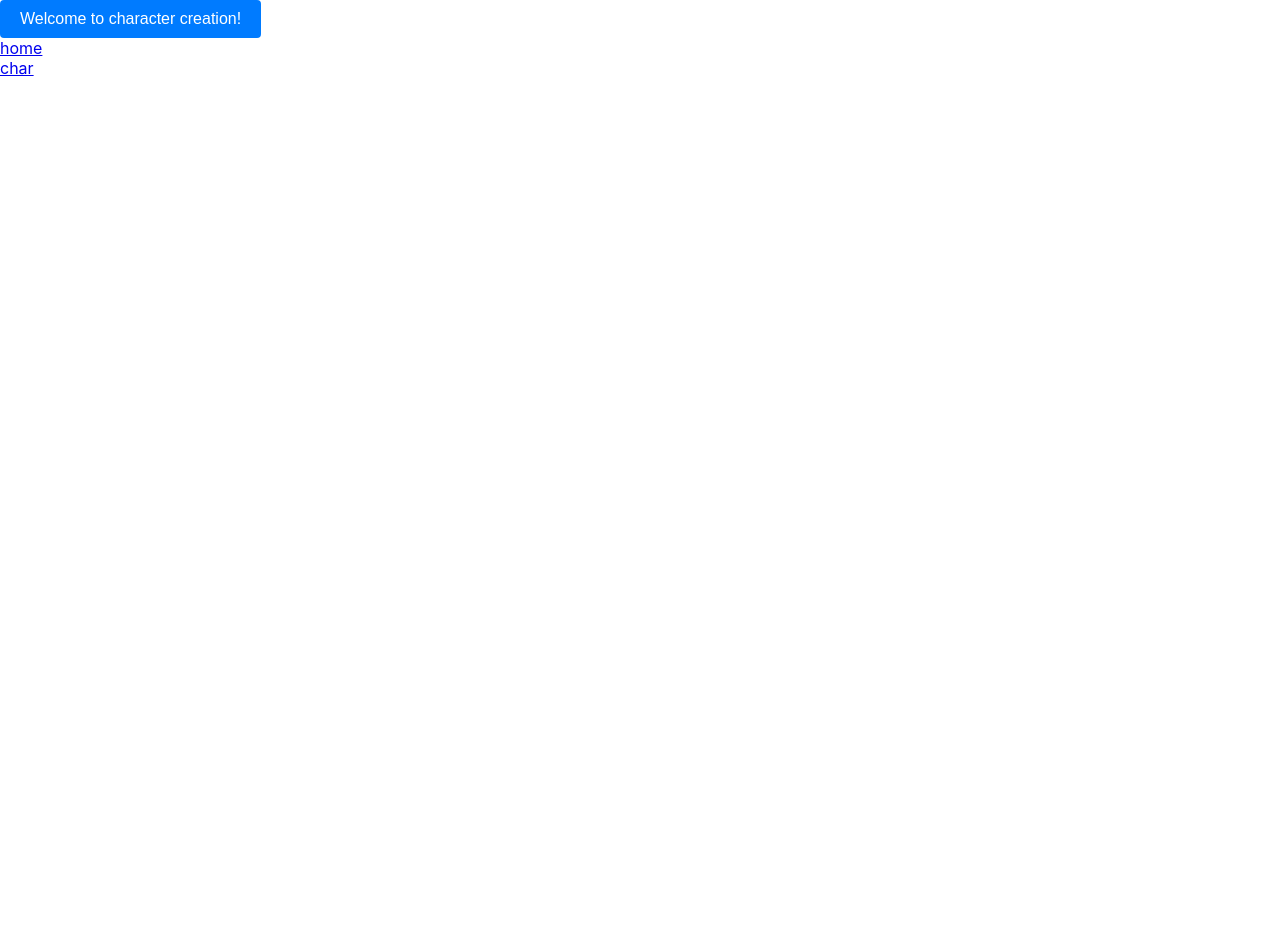
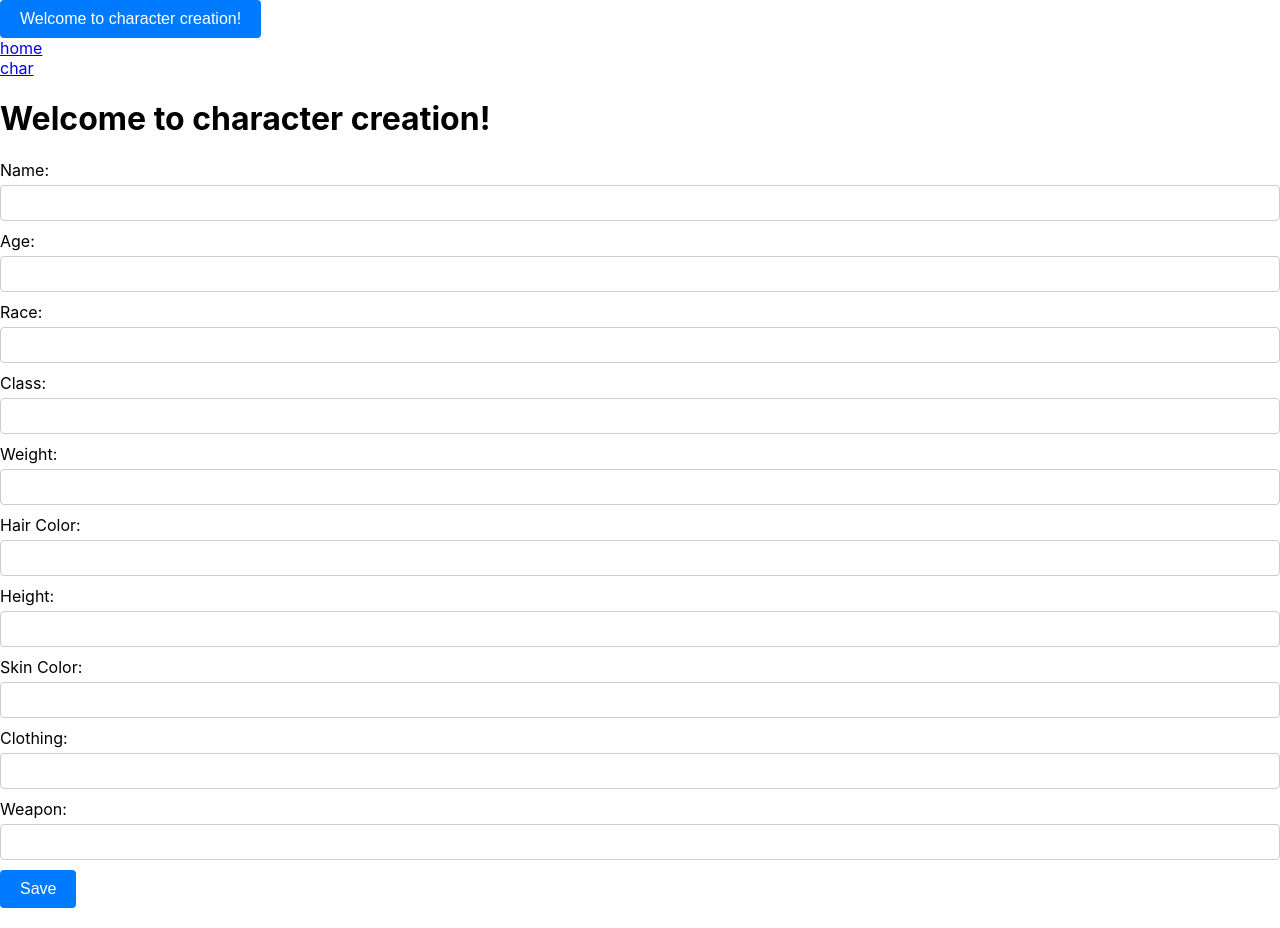
Before and after one commit to Maiquey/DnDiaries, a React (Create React App) app: page /character in a window 1280 px wide. Before the commit the page ends 800 px from the top, so only its background shows below. Built offline with nearby package versions, Linux system fonts and the light colour scheme.

Commit message:
input pages

```diff
--- a/src/App.js
+++ b/src/App.js
@@ -9,6 +9,7 @@ import {
 import CharacterScreen from "./HomeScreen/CharacterCreation";
 import ImageCreation from './ImageCreation/ImageCreation';
 import HomeScreen from './HomeScreen/HomeScreen';
+import JournalEntry from "./HomeScreen/JournalEntry";
 
 function App() {
   return (
@@ -29,6 +30,10 @@ function App() {
                       element={<ImageCreation />}
                   />
                   <Route
+                      path="/journalEntry"
+                      element={<JournalEntry />}
+                  />
+                  <Route
                       path="*"
                       element={<Navigate to="/" />}
                   />
--- a/src/HomeScreen/CharacterCreation.jsx
+++ b/src/HomeScreen/CharacterCreation.jsx
@@ -10,19 +10,68 @@ export default class CharacterScreen extends React.Component{
         };
     }
 
-    render(){
-        const {array} = this.state;
+    saveCharacter = (event) => {
+        event.preventDefault();
+        const formData = new FormData(event.target);
+        const characterData = Object.fromEntries(formData.entries());
+        // Implement local storage saving logic here
+        console.log(characterData);
+    };
 
-        return(
-
+    render() {
+        return (
             <div>
                 <button onClick={() => console.log("hi from char screen")}>Welcome to character creation!</button>
                 <br />
                 <Link to="/">home</Link>
                 <br />
                 <Link to="/character">char</Link>
+                <h1>Welcome to character creation!</h1>
+                <form onSubmit={this.saveCharacter}>
+                    <div>
+                        <label>Name: </label>
+                        <input type="text" name="name" />
+                    </div>
+                    <div>
+                        <label>Age: </label>
+                        <input type="text" name="age" />
+                    </div>
+                    <div>
+                        <label>Race: </label>
+                        <input type="text" name="race" />
+                    </div>
+                    <div>
+                        <label>Class: </label>
+                        <input type="text" name="class" />
+                    </div>
+                    <div>
+                        <label>Weight: </label>
+                        <input type="text" name="weight" />
+                    </div>
+                    <div>
+                        <label>Hair Color: </label>
+                        <input type="text" name="hair-color" />
+                    </div>
+                    <div>
+                        <label>Height: </label>
+                        <input type="text" name="height" />
+                    </div>
+                    <div>
+                        <label>Skin Color: </label>
+                        <input type="text" name="skin-color" />
+                    </div>
+                    <div>
+                        <label>Clothing: </label>
+                        <input type="text" name="clothing" />
+                    </div>
+                    <div>
+                        <label>Weapon: </label>
+                        <input type="text" name="weapon" />
+                    </div>
+                    <button type="submit">Save</button>
+                </form>
+                <br />
             </div>
-
         );
     }
 }
--- a/src/HomeScreen/HomeScreen.jsx
+++ b/src/HomeScreen/HomeScreen.jsx
@@ -31,13 +31,18 @@
         render() {
             const { isModalOpen, modalContentType } = this.state;
 
+            // <Link to="/character" className="addPC">
+            //       <img src={dice} alt="Dice Image" />
+            //       <span className="overlay-text">NEW</span>
+            //     </Link>
             return (
                 <div className="bg" style={{ backgroundImage: `url(${bgImage})`, paddingTop: '50px' }}>
                     <Modal isOpen={isModalOpen} toggleModal={this.toggleModal} contentType={modalContentType}></Modal>
                     <button className="bookmark" onClick={() => this.openModalWithContent('bookmark')} style={{ backgroundImage: `url(${bmIcon})` }}>
                     </button>
-                    <button className="newEntryButton" style={{ backgroundImage: `url(${inkIcon})` }}>
-                    </button>
+                    <Link to="/journalEntry" className="newEntryButton">
+                        <img src={`url(${inkIcon})`} alt="Ink Pot" />
+                    </Link>
                     <br />
                     <Link to="/">home</Link>
                     <br />
--- /dev/null
+++ b/src/HomeScreen/JournalEntry.jsx
@@ -0,0 +1,44 @@
+import React from "react";
+import './HomeScreen.css';
+import { Link } from "react-router-dom";
+
+export default class JournalEntry extends React.Component{
+    constructor(props){
+        super(props);
+        this.state = {
+            //state variables go here
+        };
+    }
+
+    saveCharacter = (event) => {
+        event.preventDefault();
+        const formData = new FormData(event.target);
+        const journalData = Object.fromEntries(formData.entries());
+        // Implement local storage saving logic here
+        console.log(journalData);
+    };
+
+    render() {
+        return (
+            <div>
+                <br />
+                <Link to="/">home</Link>
+                <br />
+                <Link to="/character">char</Link>
+                <h1>Welcome to Journal Entry!</h1>
+                <form onSubmit={this.saveCharacter}>
+                    <div>
+                        <label>Title: </label>
+                        <input type="text" name="title" />
+                    </div>
+                    <div>
+                        <label>Description: </label>
+                        <input type="text" name="description" />
+                    </div>
+                    <button type="submit">Save</button>
+                </form>
+                <br />
+            </div>
+        );
+    }
+}
```
